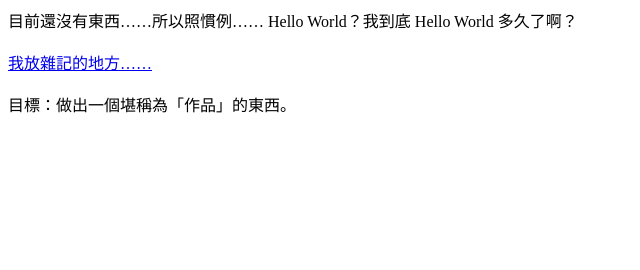
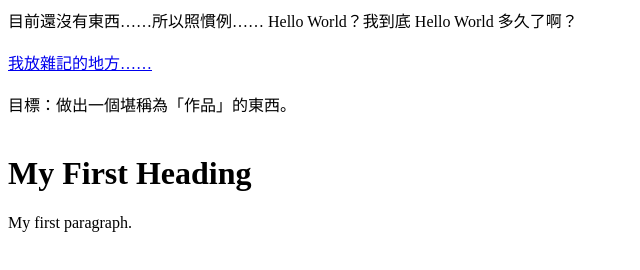
Before and after one commit to evilchiang/evilchiang.github.io, a plain HTML site: page index.html in a window 1280 px wide. Shown: the whole page, without its empty margins (0-640 px from the left). Drawn offline with Linux system fonts and the light colour scheme.

Commit message:
quick update

```diff
--- a/index.html
+++ b/index.html
@@ -9,6 +9,11 @@
     <br>
     <a href="http://hanscholem.tw/">我放雜記的地方……</a><br>
     <br>
-    目標：做出一個堪稱為「作品」的東西。
+    目標：做出一個堪稱為「作品」的東西。<br>
+    <br>
+    <h1>My First Heading</h1>
+    <p>
+      My first paragraph.
+    </p>
   </body>
 </html>
```
